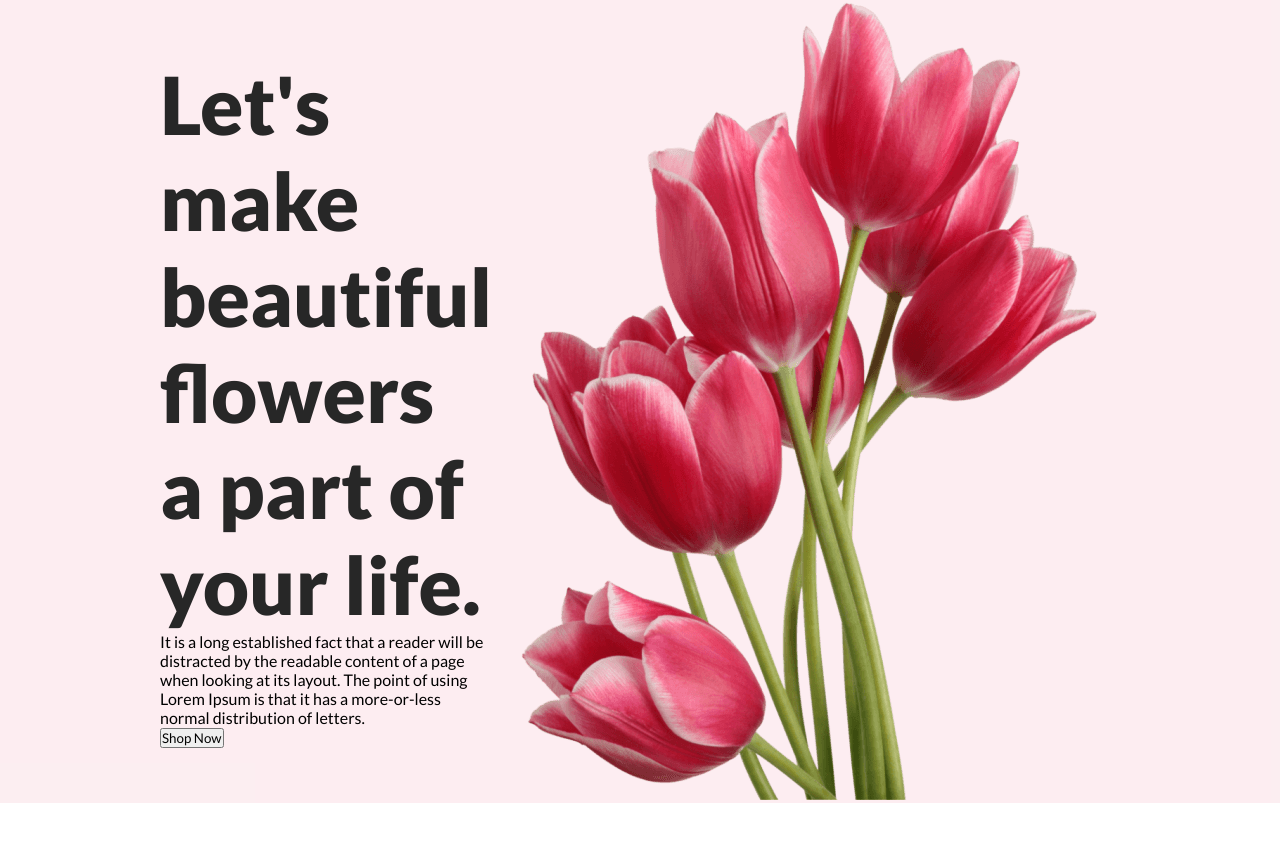
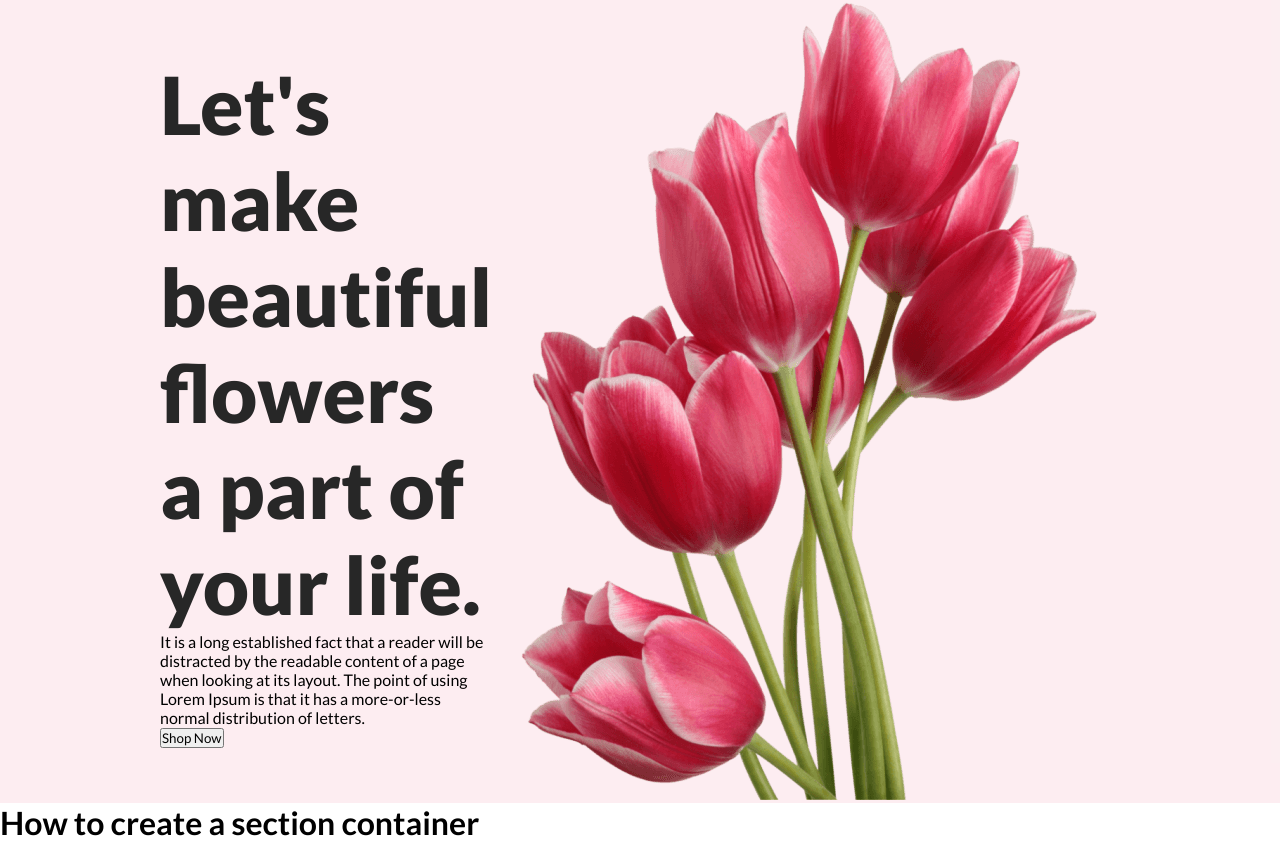
Before and after one commit to Azad1036/Flower-Shop, a plain HTML site: page index.html in a window 1280 px wide. Before the commit the page ends 803 px from the top, so only its background shows below. Drawn offline with Linux system fonts and the light colour scheme.

Commit message:
added more file

```diff
--- a/index.html
+++ b/index.html
@@ -21,7 +21,9 @@
     </header>
 
     <main>
-
+     <div class="section-container">
+        <h1>How to create a section container</h1>
+     </div>
     </main>
 
     <footer>
```
